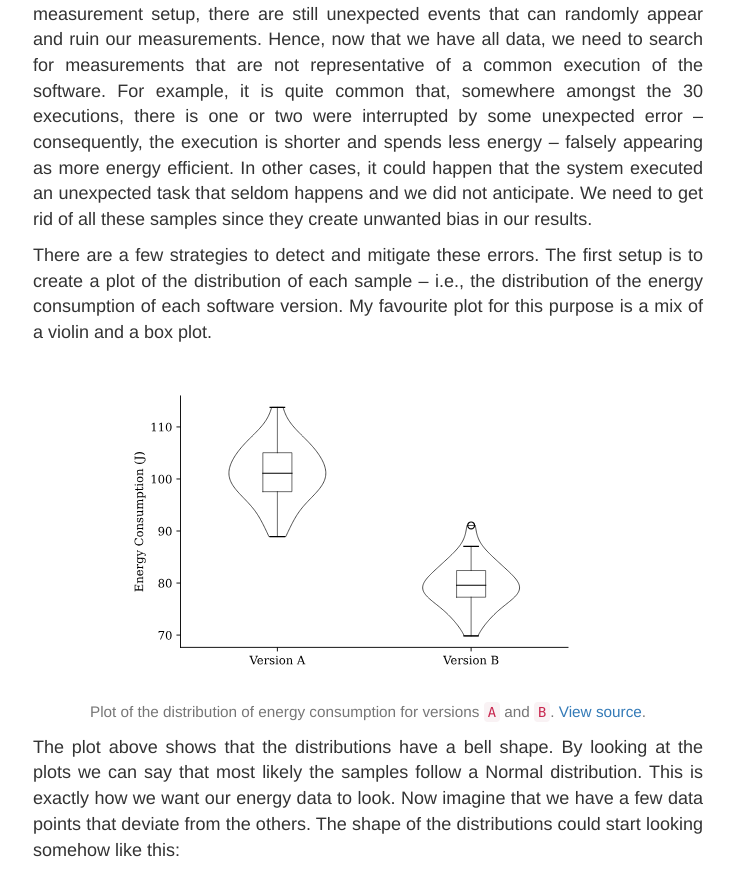
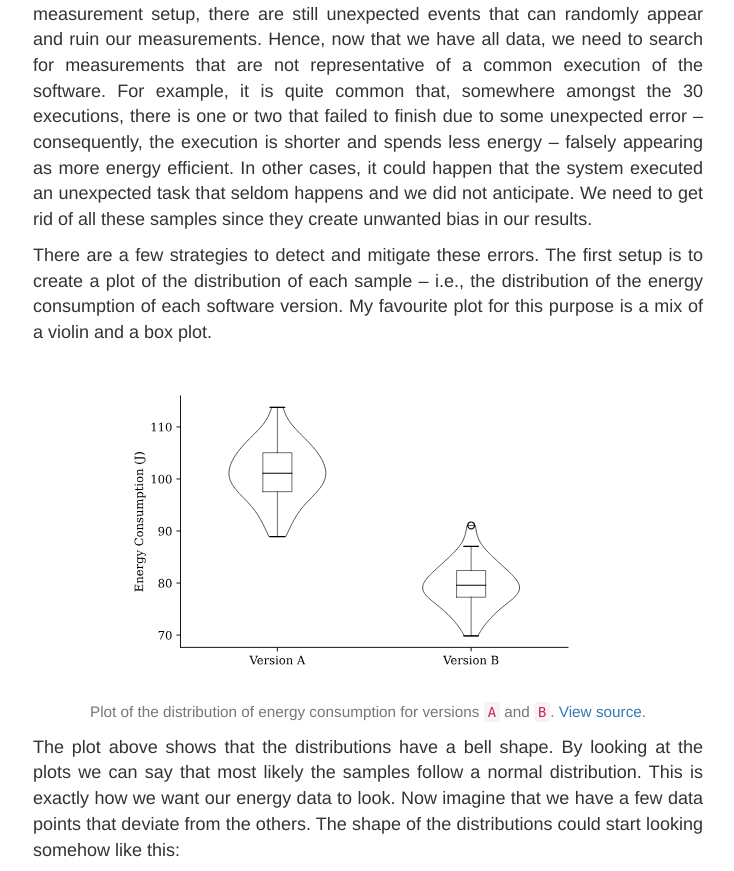
Before and after one commit to luiscruz/luiscruz.github.io, a Jekyll site: the page built from _posts/2021-08-20-measuring-energy.md, in a window 1280 px wide and 1400 px high, scrolled down 4057 px. Shown: the part 308-1179 px from the top of the window, without its empty margins (272-1006 px from the left). Built offline with Jekyll 4.4.1, drawn with Linux system fonts in a browser that asks for light colours; formulas are drawn with MathJax 3; some of the changed text lies outside the part shown.

Commit message:
updated acientific guide

```diff
--- a/_posts/2021-08-20-measuring-energy.md
+++ b/_posts/2021-08-20-measuring-energy.md
@@ -36,7 +36,7 @@
 The first thing we need to make sure of is that the only thing running in our system is the software we want to measure. Unfortunately, this is impossible in practice – our system will always have other tasks and things that it will run at the same time. Still, we must at least minimise all these competing tasks:
 
 - all applications should be closed, notifications should be turned off;
-- only the required hardware should be connected (avoid, USB drives, external disks, external displays, etc.);
+- only the required hardware should be connected (avoid USB drives, external disks, external displays, etc.);
 - turn off notifications;
 - remove any unnecessary services running in the background (e.g., web server, file sharing, etc.);
 - if you do not need an internet or intranet connection, switch off your network;
@@ -70,7 +70,7 @@
 
 But we don't stop there. In some mysterious cases, it might happen that after finishing the execution of version `A` the system is more likely to execute a particular background task than after version `B` (e.g., freeing up memory in the swap). If most measurements of version `A` happen after `B`, they will also be affected by the side effects of running `B`. In sum, there will be a bias in the measurements of `A` that has nothing to do with the execution of `A`. To mitigate this bias, we randomly pick the version to be executed so that after each execution, the next one can equally be `A` or `B`.
 
-(PS: hope I did not confuse you with so many `AB`'s 🤓)
+(PS: I hope I did not confuse you with so many `AB`'s 🤓)
 
 ### Keep it cool 🌡
 
@@ -93,14 +93,14 @@
 
 We need to investigate whether there were unexpected errors during measurements.
 Despite the meticulous preparation to set up a reliable measurement setup, there are still unexpected events that can randomly appear and ruin our measurements.
-Hence, now that we have all data, we need to search for measurements that are not representative of a common execution of the software. For example, it is quite common that, somewhere amongst the 30 executions, there is one or two were interrupted by some unexpected error – consequently, the execution is shorter and spends less energy – falsely appearing as more energy efficient. In other cases, it could happen that the system executed an unexpected task that seldom happens and we did not anticipate. We need to get rid of all these samples since they create unwanted bias in our results.
+Hence, now that we have all data, we need to search for measurements that are not representative of a common execution of the software. For example, it is quite common that, somewhere amongst the 30 executions, there is one or two that failed to finish due to some unexpected error – consequently, the execution is shorter and spends less energy – falsely appearing as more energy efficient. In other cases, it could happen that the system executed an unexpected task that seldom happens and we did not anticipate. We need to get rid of all these samples since they create unwanted bias in our results.
 
 There are a few strategies to detect and mitigate these errors. The first setup is to create a plot of the distribution of each sample – i.e., the distribution of the energy consumption of each software version. My favourite plot for this purpose is a mix of a violin and a box plot.
 
 ![Violin plots](/img/blog/2021-08-20/normal_data.svg){: class="center-block" width="500px" }
 <p class="text-center text-muted"><small markdown="span">Plot of the distribution of energy consumption for versions `A` and `B`. [View source][Plots source].</small></p>
 
-The plot above shows that the distributions have a bell shape. By looking at the plots we can say that most likely the samples follow a Normal distribution. This is exactly how we want our energy data to look.
+The plot above shows that the distributions have a bell shape. By looking at the plots we can say that most likely the samples follow a normal distribution. This is exactly how we want our energy data to look.
 Now imagine that we have a few data points that deviate from the others. The shape of the distributions could start looking somehow like this:
 
 ![Violin plots](/img/blog/2021-08-20/paranormal_data.svg){: class="center-block" width="500px" }
@@ -141,7 +141,7 @@
 Now that we have finally been able to collect reliable measurements, it is time to compare the energy consumption of our samples.
 The most obvious way is to compare the means of the samples. If energy consumption of `A` is bigger than `B` then `A`, on average, ***was*** less energy efficient. That's true. Yet, as researchers, we want to make sure our results generalise: we want to say that `A` ***is*** less energy efficient. In other words, we want to make sure that if we repeat our measurements, we will most likely repeat the same conclusion that `A` is less energy efficient – despite the potential errors implicit in the measurement of energy.
 
-The common scientific approach to assess whether results are replicable is by performing statistical significance testing. Since our data follows a Normal distribution, I typically use the two-tailed parametric test [Welch's t-test](https://en.wikipedia.org/wiki/Welch%27s_t-test) with a significance level of $\alpha = 0.05$.
+The common scientific approach to assess whether results are replicable is by performing statistical significance testing. Since our data follows a normal distribution, I typically use the two-tailed parametric test [Welch's t-test](https://en.wikipedia.org/wiki/Welch%27s_t-test) with a significance level of $\alpha = 0.05$.
 
 We can formulate our hypothesis test as follows:
 
@@ -170,7 +170,7 @@
 
 I suggest you look into other effect-size measures, for example, Cohen's-*d*, which provides a better idea of whether the mean difference is small, medium, or large, by considering the standard deviation as well.
 
-Nevertheless, using statistical metrics to measure effect size is not enough – there should be a discussion of the **practical effect size**. More important than demonstrating that we came up with a new version that is more energy efficient, you need to demonstrate that the benefits will actually be reflected in the overall energy efficiency of normal usage of the software. For example, imagine that the results show that a given energy improvement was only able to save 1 joule of energy throughout a whole day of intensive usage of your cloud software. This perspective can hardly be captured by classic effect-size measures. The statistical approach to effect size (e.g., mean difference, Cohen's-*d*, and so on) is agnostic of the context of the problem at hand.
+Nevertheless, using statistical metrics to measure effect size is not enough – there should be a discussion of the **practical effect size**. More important than demonstrating that we came up with a new version that is more energy efficient, you need to demonstrate that the benefits will actually be reflected in the overall energy efficiency of normal usage of the software. For example, imagine that the results show that a given energy improvement was only able to save one joule of energy throughout a whole day of intensive usage of your cloud software. This perspective can hardly be captured by classic effect-size measures. The statistical approach to effect size (e.g., mean difference, Cohen's-*d*, and so on) is agnostic of the context of the problem at hand.
 
 Unfortunately, there is not a specific fancy metric for the practical effect size. But of course, your paper should never miss this kind of critical analysis in your research paper. It usually fits nicely the discussion section of your research paper.
 
@@ -226,20 +226,19 @@
 
 
 Keep in mind though that there are often many right ways of doing the same thing – even in science.
-Unfortunately, my previous research did not always rely on all these strategies. After several years of doing research in this area and studying other's people work, I came up with this method. I totally recommend anyone starting their research in this field to follow it.
+Unfortunately, my previous research did not always rely on all these strategies. After several years of doing research in this area and studying the state of the art, I came up with this method. I totally recommend anyone starting their research in this field to follow it.
 
 However, you can obviously disagree with it – that would be a nice discussion! The whole field is still relatively new, and there is still a lot to improve along the way. Have no qualms about sharing your opinion and suggesting any changes/improvements. Also **if you have any questions about this topic feel free to drop me an [email](mailto:{{site.email}}) or [connect on Twitter](https://twitter.com/{{site.twitter_username}})**.
 
 ### Useful resources 📚
 
-If want to learn more about this topic, here are some follow-up pointers you should not miss:
+If you want to learn more about this topic, here are some follow-up pointers you should not miss:
 
 - [How to Measure the Energy Consumption of your Software](/2021/07/20/measuring-energy). It provides a list of different tools to estimate the energy consumption of your workstation.
-- [Snippet for violin plots][Plots source]. Python notebook with the code used to generate the violin plots in this article.
+- [Snippet for violin plots][Plots source]. Python Notebook with the code that was used to generate the violin plots in this article.
 - [On the Energy Footprint of Mobile Testing Frameworks](/publications/2019-12-cruz-uiframeworks). An example of a research paper in which, together with my Ph.D. supervisor, we have used most of the mentioned guidelines to compare the energy consumption of different UI testing frameworks.
 - [Data Analyst Nanodegreen Program](https://www.udacity.com/course/data-analyst-nanodegree--nd002). This nanodegree gave me the basics to start learning more about hypothesis testing and applying it in my empirical research. I do not have any partnership with Udacity – this is the resource that worked for me but I am sure there are free alternatives that are equally useful.
 - [Catalog of Energy Patterns](https://tqrg.github.io/energy-patterns/). If you are looking for examples of energy improvements made in software projects we will find several Android instances in this catalog.
 - [Sustainable Software Engineering course at the TU Delft](https://luiscruz.github.io/course_sustainableSE/). I teach Sustainable SE to Master-level students at the Delft University of Technology. I recommend taking a look at some of the materials (work in progress).
 
-
 [Plots source]: https://colab.research.google.com/drive/1DmFuBwhs9wI4_6zaaUh5B1rTiVt-hNt9?usp=sharing
```
Also changed, not shown: other parts of _posts/2021-08-20-measuring-energy.md (+11 -11 lines).
